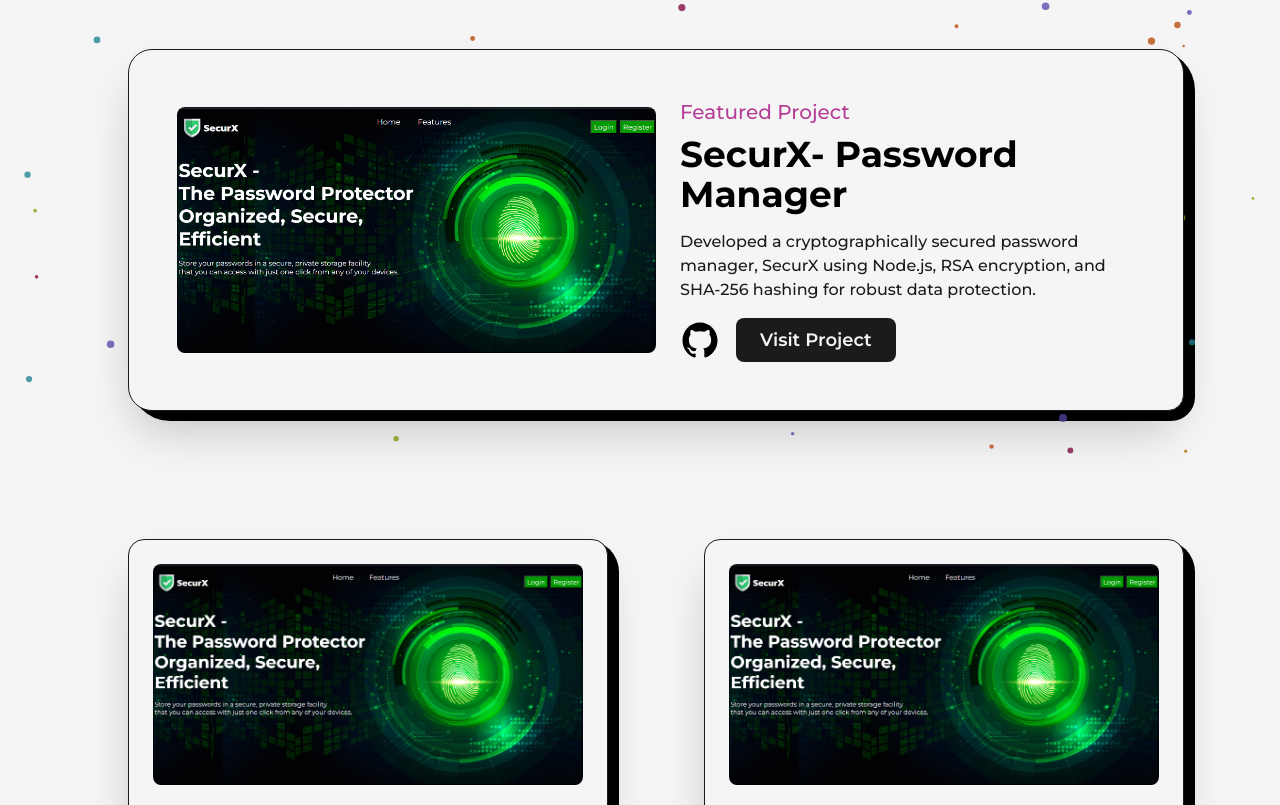
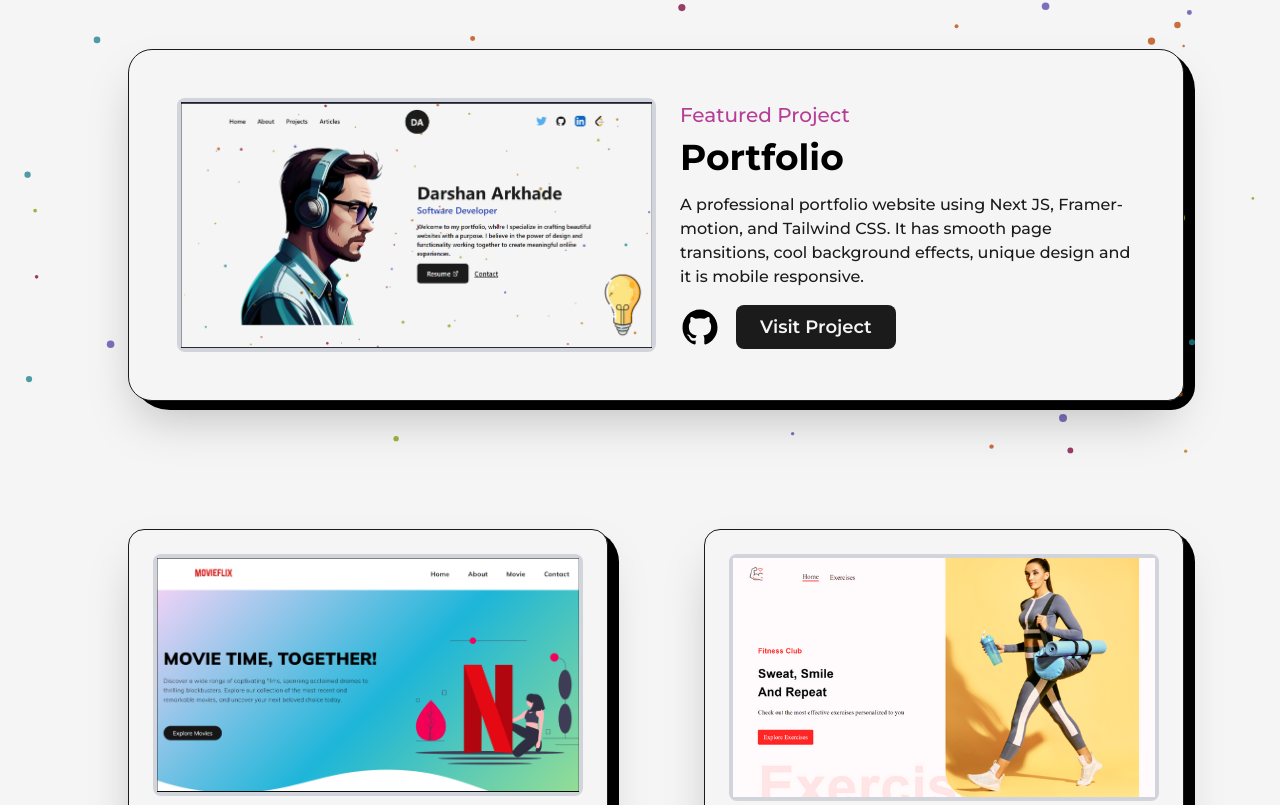
Before and after one commit to king0203/portfolio, a Next.js app: page /projects in a window 1280 px wide. Shown: the part 335-1140 px from the top of the page. Built offline with nearby package versions, Linux system fonts and the light colour scheme.

Commit message:
Project updated

```diff
--- a/app/projects/page.js
+++ b/app/projects/page.js
@@ -10,7 +10,9 @@
 import Link from "next/link";
 import { GithubIcon } from "@/components/Icon";
 import securx from "../../public/Images/securx.png";
+import movieflix from "../../public/Images/movieflix.png";
 import portfolio from "../../public/Images/portfolio.png";
+import fitness from "../../public/Images/fitness.png";
 import TransitionEffect from "@/components/TransitionEffect";
 
 const FeaturedProject = ({ type, title, summary, img, link, github }) => {
@@ -31,7 +33,7 @@
         <Image
           src={img}
           alt={title}
-          className="w-full h-auto"
+          className="w-full h-auto border-4 border-gray-300"
           priority
           sizes="(max-width: 768px) 100vw, (max-width: 1200px) 50vw, 50vw"
         />
@@ -83,7 +85,7 @@
         <Image
           src={img}
           alt={title}
-          className="w-full h-auto"
+          className="w-full h-auto border-4 border-gray-300"
           priority
           sizes="(max-width: 768px) 100vw, (max-width: 1200px) 50vw, 50vw"
         />
@@ -130,6 +132,35 @@
             classname="mb-16"
           />
           <div className="grid grid-cols-12 gap-24 gap-y-32 ">
+          <div className="col-span-12">
+              <FeaturedProject
+                type="Featured Project"
+                title="Portfolio"
+                summary="A professional portfolio website using Next JS, Framer-motion, and Tailwind CSS. It has smooth page transitions, cool background effects, unique design and it is mobile responsive."
+                link="https://darshan-dev.vercel.app/"
+                img={portfolio}
+                github="https://github.com/king0203/portfolio"
+              />
+            </div>
+
+            <div className="col-span-6">
+              <Project
+                type="Project"
+                title="MovieFlix"
+                link="https://github.com/king0203/movieflix"
+                img={movieflix}
+                github="https://github.com/king0203/movieflix"
+              />
+            </div>
+            <div className="col-span-6">
+              <Project
+                type="Project"
+                title="Fitness Application"
+                link="https://github.com/king0203/Online-Banking-System"
+                img={fitness}
+                github="https://github.com/king0203/Online-Banking-System"
+              />
+            </div>
             <div className="col-span-12">
               <FeaturedProject
                 type="Featured Project"
@@ -144,34 +175,6 @@
               />
             </div>
 
-            <div className="col-span-6">
-              <Project
-                type="Project"
-                title="Banking System"
-                link="https://github.com/king0203/Online-Banking-System"
-                img={securx}
-                github="https://github.com/king0203/Online-Banking-System"
-              />
-            </div>
-            <div className="col-span-6">
-              <Project
-                type="Project"
-                title="Banking System"
-                link="https://github.com/king0203/Online-Banking-System"
-                img={securx}
-                github="https://github.com/king0203/Online-Banking-System"
-              />
-            </div>
-            <div className="col-span-12">
-              <FeaturedProject
-                type="Featured Project"
-                title="Portfolio"
-                summary="A professional portfolio website using Next JS, Framer-motion, and Tailwind CSS. It has smooth page transitions, cool background effects, unique design and it is mobile responsive."
-                link="https://darshan-dev.vercel.app/"
-                img={portfolio}
-                github="https://github.com/king0203/portfolio"
-              />
-            </div>
             {/* <div className="col-span-6">
               <Project
                 type="Project"
```
Also changed, not shown: public/Images/fitness.png (added), public/Images/movieflix.png (added).
